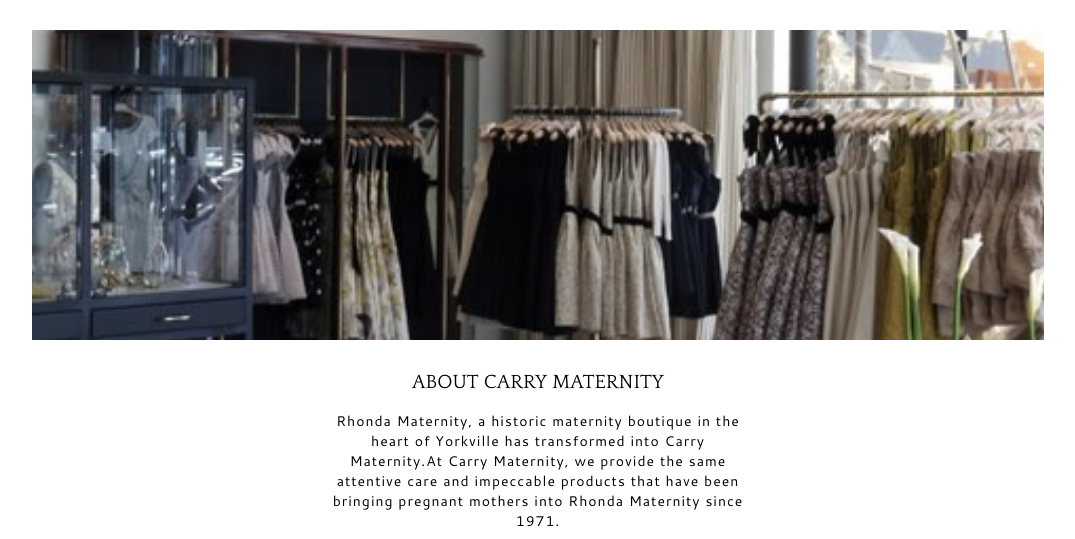
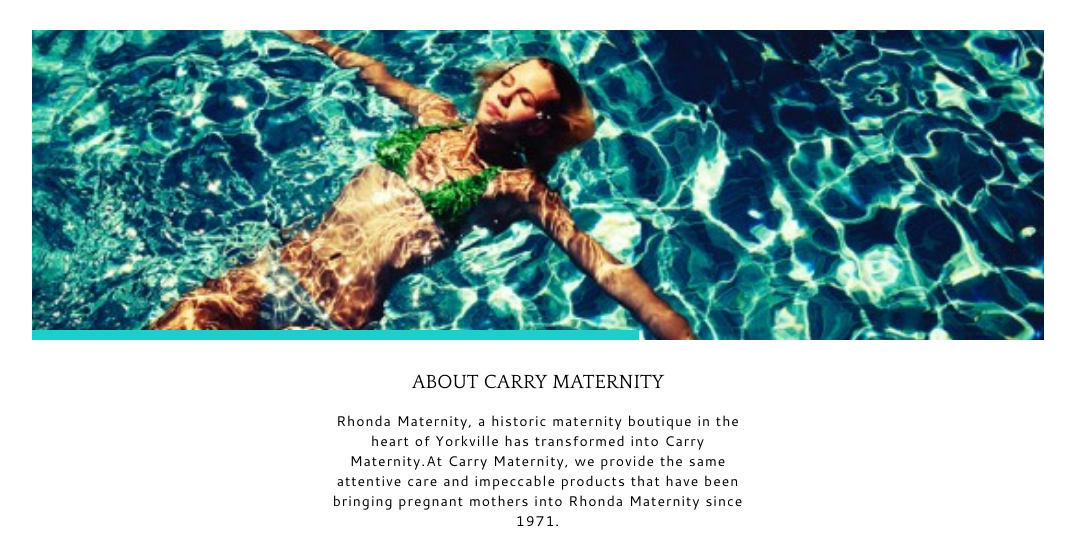
Before and after one commit to wrkrmakr/carry, a PHP site: page /about.php in a window 1280 px wide. Shown: the part 214-753 px from the top of the page, without its empty margins (102-1177 px from the left). Run offline with PHP 8.4, Linux system fonts and the light colour scheme; some libraries are stand-ins or nearby versions.

Commit message:
added a folder for different pages

```diff
--- a/assets/css/about.css
+++ b/assets/css/about.css
@@ -1,15 +1,34 @@
 /* CSS Document */
-#aboutUsImage{
+#aboutUsImageContainer{
 	position:relative;
 	height:40%;
 	width:inherit;
-	background:url(../img/b9ffc5ec6de09f5a32f71c7751b27a7a.jpg) no-repeat center center scroll;
-	background-size:cover;
-	-webkit-background-size: cover;
+   background-color: black;
+	min-height:310px;
+}
+#aboutUsImage{
+   position:absolute;
+   width: 100%;
+   height: 100%;
+
+   background:url(../img/about/aboutBanner1.jpg) no-repeat center center scroll;
+   background-size:cover;
+   -webkit-background-size: cover;
    -moz-background-size: cover;
    -o-background-size: cover;
-	min-height:310px;
 }
+
+#progressbar{
+   position: absolute;
+   bottom: 0px;
+   height: 10px;
+   width: 100%;
+}
+.ui-progressbar-value {
+   height: 100%;
+   background-color: #1fcecb;
+}
+
 #aboutCarry{
 	position:relative;
 	width:inherit;
--- a/assets/css/style.css
+++ b/assets/css/style.css
@@ -98,7 +98,8 @@ a{
 #designerSubMenu{/*
 	display:inline;	*/
 }
-#departmentSubMenu table,#designerSubMenu table{
+#departmentSubMenu table,
+#designerSubMenu table{
 	position:relative;
 	margin-top:40px;
 	margin-left:5px;
@@ -107,7 +108,8 @@ a{
 	font-size:14px;
 	font-weight:500;
 }
-#departmentSubMenu table tr td,#designerSubMenu table tr td{
+#departmentSubMenu table tr td,
+#designerSubMenu table tr td{
 	padding-right:40px;
 }
 
--- a/assets/js/about.js
+++ b/assets/js/about.js
@@ -1 +1,43 @@
-// JavaScript Document
+$(document).ready(function() {
+   var progressPercent;
+   var imageIndex = 1;
+   var imagesInBanner = 5;
+
+   $(window).load(function(){
+      $("#progressbar").progressbar();
+      progressBar();
+   });
+
+   $('#aboutUsImage, .progressbar').click(function(e) {
+      var temp = $(this).offset().left;
+      temp = e.clientX - temp;
+      temp = (temp / $('#aboutUsImage').width()) * 100;
+      progressPercent = temp;
+   });
+
+   function progressBar(){
+      progressPercent = 0;
+      var timer = setInterval (function () {
+         $('#progressbar').progressbar ("value", progressPercent);
+         progressPercent++;
+         if (progressPercent > 100){
+            toNextPhoto();
+            progressPercent = -3;
+         }
+      }, 40);
+   }
+
+   function toNextPhoto() {
+      console.log(imageIndex);
+      if (imageIndex == imagesInBanner)
+         imageIndex = 1;
+      $('#aboutUsImage').hide("fade", 100, function() {
+         imageIndex = parseInt(imageIndex)+1;
+         console.log(imageIndex);
+         $('#aboutUsImage').css('background-image','url(assets/img/about/aboutBanner'+imageIndex+'.jpg)');
+         $('#aboutUsImage').show("fade", 200);
+      });
+      //progressBar();
+   }
+
+});
--- a/assets/js/core.js
+++ b/assets/js/core.js
@@ -8,14 +8,15 @@ $(document).ready(function() {
     });
 
 	$(".subMenuLink").hover(function(){
-		//if(!inMotion){
-			$(this).find('.subMenuList').stop(true,true).slideDown(400,function(){
-		//		inMotion=true;
+		if(!inMotion){
+			inMotion=true;
+			$(this).find('.subMenuList').slideDown(300,function(){
+				inMotion=false;
 			});
-		//}
+		}
 	},function(){
 		//if(inMotion){
-			$(this).find('.subMenuList').stop(true,true).slideUp(200,function(){
+			$(this).find('.subMenuList').slideUp(200,function(){
 		//		inMotion=false;
 			});
 		//}
--- /dev/null
+++ b/assets/js/index.js
@@ -0,0 +1 @@
+// JavaScript Document
--- a/assets/libraries/aboutUsLibrary.php
+++ b/assets/libraries/aboutUsLibrary.php
@@ -1,22 +1,25 @@
 <?php function aboutUSContent() { ?>
         <div id="pageContent">
+          <div id="aboutUsImageContainer">
             <div id="aboutUsImage">
+              <div id="progressbar"></div>
+            </div>
           </div>
           <div id="aboutCarry">
             <span id="aboutCarryTitle">ABOUT CARRY MATERNITY</span><br><br>
             <p>
-                Rhonda Maternity, a historic maternity boutique in the heart of Yorkville has transformed into Carry                      Maternity.At Carry Maternity, we provide the same attentive care and impeccable products that have been                       bringing pregnant mothers into Rhonda Maternity since 1971.
+              Rhonda Maternity, a historic maternity boutique in the heart of Yorkville has transformed into Carry Maternity.At Carry Maternity, we provide the same attentive care and impeccable products that have been bringing pregnant mothers into Rhonda Maternity since 1971.
             </p>
           </div><br><br>
           <div id="featuresSet1">
              <div id="feature1" class="feature">
                 <span>Nourishing Space</span><br><br>
-                    <p>Carry Maternity offers new and expecting mothers a nourishing space where they can pamper themselves. Our                               goal is to provide exceptional care to new mothers, so they can better care for themselves and their                       babies.
+                  <p>Carry Maternity offers new and expecting mothers a nourishing space where they can pamper themselves. Our goal is to provide exceptional care to new mothers, so they can better care for themselves and their babies.
                 </p>
               </div>
               <div id="feature2" class="feature">
                 <span>Affordable Fashion</span><br><br>
-                    <p>At Carry Maternity we know concerns that come with having your first baby. We will help you to find                         something on a budget. Our mantra is spend well, spend less..
+                  <p>At Carry Maternity we know concerns that come with having your first baby. We will help you to find something on a budget. Our mantra is spend well, spend less..
                 </p>
               </div>
           </div>
@@ -24,12 +27,12 @@
           <div id="featuresSet2">
              <div id="feature3" class="feature">
                 <span>Pregnancy in Style</span><br><br>
-                    <p>Carry Maternity offers a wide-array of original and brand name designs and an exclusive selection of                        all-natural cosmetics products.
+                  <p>Carry Maternity offers a wide-array of original and brand name designs and an exclusive selection of all-natural cosmetics products.
                 </p>
               </div>
               <div id="feature4" class="feature">
                 <span>Here to Help</span><br><br>
-                    <p>We strive to be a supportive space for new and expecting mothers in Toronto. If you are in the                                 neighbourhood, stop by for one of our workshops, or come in to change a diaper or nurse your child.
+                  <p>We strive to be a supportive space for new and expecting mothers in Toronto. If you are in the neighbourhood, stop by for one of our workshops, or come in to change a diaper or nurse your child.
                 </p>
               </div>
           </div>
--- a/assets/libraries/headerAndFooter.php
+++ b/assets/libraries/headerAndFooter.php
@@ -47,6 +47,7 @@
         <script src="http://ajax.googleapis.com/ajax/libs/jquery/2.0.0/jquery.min.js"></script>
         <script src="http://ajax.googleapis.com/ajax/libs/jqueryui/1.10.2/jquery-ui.min.js"></script>
         <script src="assets/js/core.js"></script>
+        <script src="assets/js/<?php echo $pageJS ?>.js"></script>
         <script>
             window.addEventListener("load",function() {
             setTimeout(function(){
```
Also changed, not shown: assets/img/about/aboutBanner1.jpg (added), assets/img/about/aboutBanner2.jpg (added), assets/img/about/aboutBanner3.jpg (added), assets/img/about/aboutBanner4.jpg (added), assets/img/about/aboutBanner5.jpg (added). Lines whose indentation alone changed are shown as unchanged.
